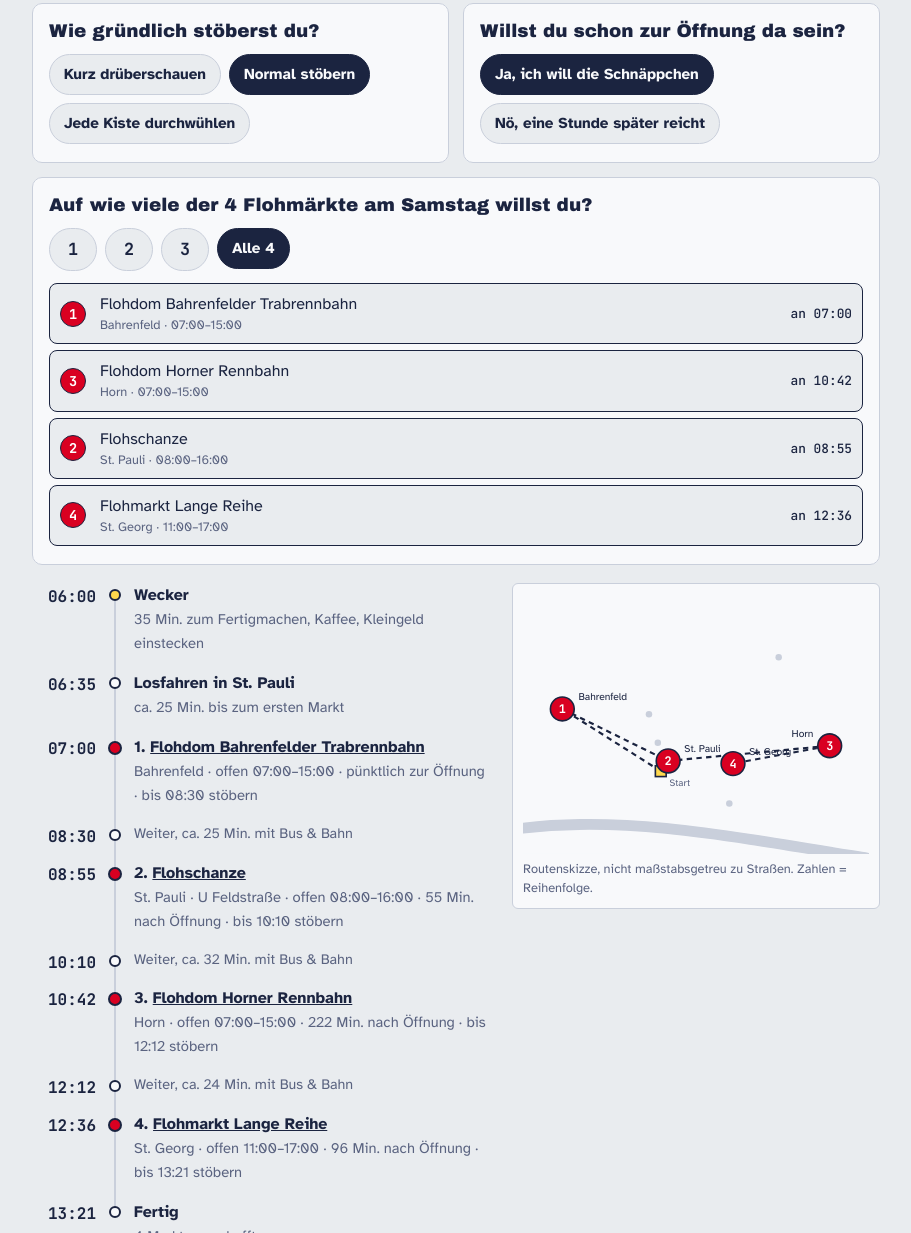
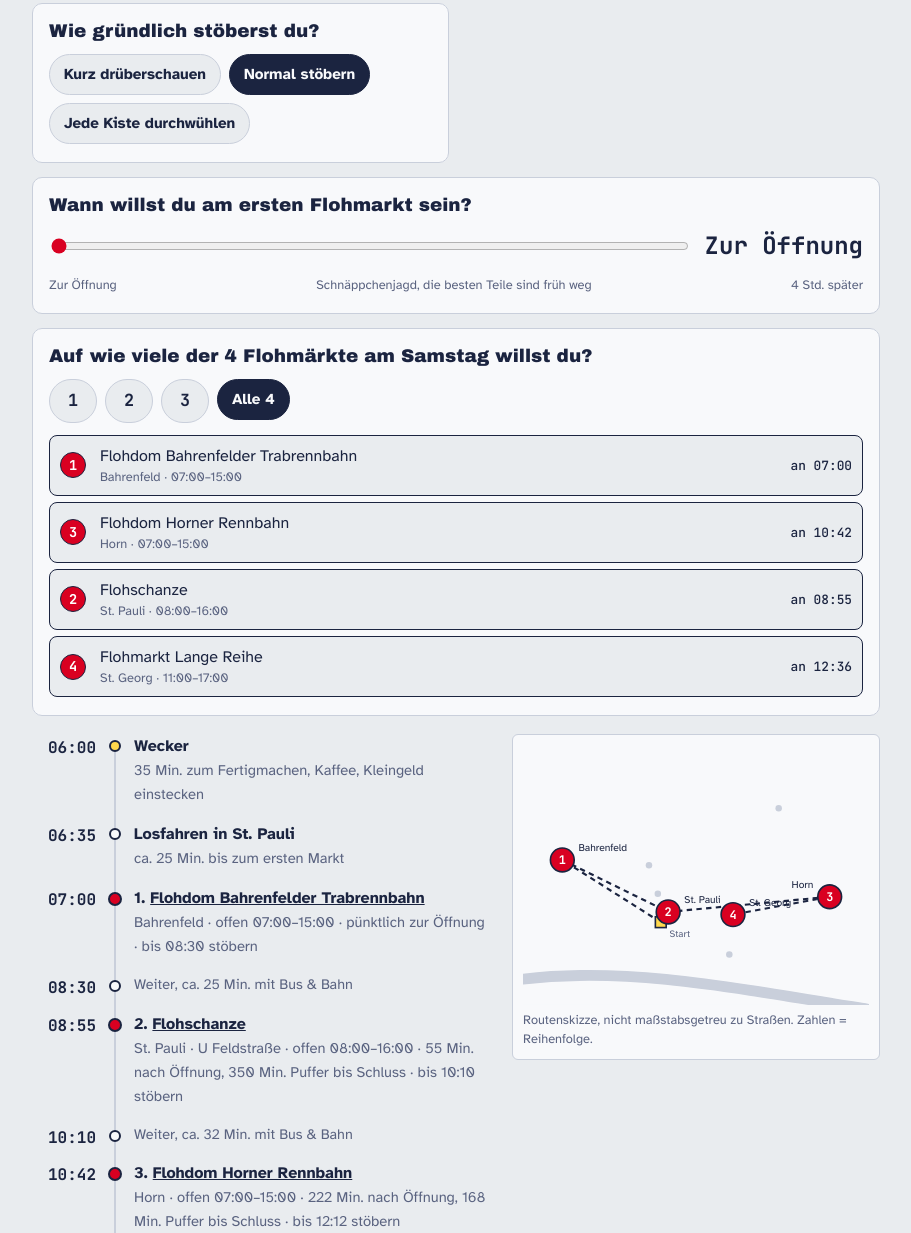
Before and after one commit to 7zawa7/flo-hh-markt, a website: page index.html in a window 1280 px wide. Shown: the part 1059-2292 px from the top of the page, without its empty margins (184-1095 px from the left). Drawn offline with Linux system fonts and the light colour scheme; a web font is replaced by a local one.

Commit message:
Startzeit als Regler, Märkte nur mit voller Stöberzeit vor Schluss
Co-Authored-By: Claude Opus 5.5 <noreply@anthropic.com>
Claude-Session: https://claude.ai/code/session_01Hox6C2G6ucWjmGWELvDbAh

```diff
--- a/index.html
+++ b/index.html
@@ -75,6 +75,9 @@ button,select{font:inherit;color:inherit}
 .pill:hover span{border-color:var(--ink)}
 .pill input:checked+span{background:var(--ink);color:var(--paper);border-color:var(--ink)}
 .pill input:focus-visible+span{outline:3px solid var(--sticker);outline-offset:2px}
+.strip{flex-wrap:nowrap;overflow-x:auto;scroll-snap-type:x proximity;padding-bottom:6px;margin-inline:-4px;padding-inline:4px;-webkit-mask-image:linear-gradient(90deg,#000 92%,transparent);mask-image:linear-gradient(90deg,#000 92%,transparent)}
+.strip .pill{flex:0 0 auto;scroll-snap-align:start}
+.strip .pill:last-child{margin-right:28px}
 .q-count .pill span{min-width:48px;justify-content:center;font-family:var(--font-mono);font-size:1.05rem}
 .q-count .pill.all span{font-family:var(--font-body);font-size:.95rem}
 .slider{display:flex;align-items:center;gap:14px}
@@ -187,7 +190,14 @@ footer{font-size:.82rem;color:var(--muted);max-width:70ch;display:grid;gap:14px}
         <div class="range-ends"><span>5 Min.</span><span id="prep-hint"></span><span>2 Std.</span></div>
       </div>
       <fieldset class="q"><legend>Wie gründlich stöberst du?</legend><div class="pills" data-key="pace"></div></fieldset>
-      <fieldset class="q"><legend>Willst du schon zur Öffnung da sein?</legend><div class="pills" data-key="goal"></div></fieldset>
+      <div class="q q-wide">
+        <label class="qlabel" for="offset">Wann willst du am ersten Flohmarkt sein?</label>
+        <div class="slider">
+          <input type="range" id="offset" min="0" max="240" step="15" value="0">
+          <output id="offset-out" for="offset" class="mono">Zur Öffnung</output>
+        </div>
+        <div class="range-ends"><span>Zur Öffnung</span><span id="offset-hint"></span><span>4 Std. später</span></div>
+      </div>
       <fieldset class="q q-wide q-count"><legend id="count-legend">Auf wie viele Flohmärkte willst du?</legend>
         <div class="pills" data-key="count"></div>
         <ul class="avail" id="avail" aria-live="polite"></ul>
@@ -302,7 +312,7 @@ function perms(arr){ if(arr.length<=1) return [arr]; const out=[];
   arr.forEach((x,i)=>perms([...arr.slice(0,i),...arr.slice(i+1)]).forEach(p=>out.push([x,...p]))); return out; }
 
 function plan(list, s){
-  const offset = s.goal==="relaxed"?60:0;
+  const offset = Number(s.offset)||0;
   const max = s.count ? Math.min(s.count, list.length) : list.length;
   let best=null;
   for(const order of perms(list)){
@@ -312,9 +322,9 @@ function plan(list, s){
       const dwell=Math.round(m.dwell*s.pace);
       let arr;
       if(t===null){ arr=m.open+offset; }
-      else { const tr=travel(last,m,s.mode); arr=Math.max(t+tr, m.open+offset); wait+=arr-(t+tr); moved+=tr; }
-      if(arr>m.close-30){ skipped.push(m); continue; }
-      const leave=Math.min(arr+dwell, m.close);
+      else { const tr=travel(last,m,s.mode); arr=Math.max(t+tr, m.open); wait+=arr-(t+tr); moved+=tr; }
+      if(arr+dwell>m.close){ skipped.push(m); continue; }
+      const leave=arr+dwell;
       visits.push({m,arr,leave,tr: last?travel(last,m,s.mode):0});
       late+=Math.max(0,arr-m.open)*(m.dwell/60);
       t=leave; last=m; dwellSum+=m.dwell;
@@ -325,7 +335,7 @@ function plan(list, s){
   return best;
 }
 
-const state = {day:null, start:"stpauli", mode:"oepnv", pace:1, goal:"early", prep:35, count:0};
+const state = {day:null, start:"stpauli", mode:"oepnv", pace:1, offset:0, prep:35, count:0};
 try{ Object.assign(state, JSON.parse(localStorage.getItem("flohwecker")||"{}")); state.day=null; }catch(e){}
 function save(){ try{ const {day,...rest}=state; localStorage.setItem("flohwecker",JSON.stringify(rest)); }catch(e){} }
 
@@ -383,7 +393,7 @@ function renderPlan(){
   rows.push(`<li><span class="t">${fmt(w.depart)}</span><span class="dot"><i></i></span><div class="body"><strong>Losfahren in ${st.name}</strong><span>ca. ${w.toFirst} Min. bis zum ersten Markt</span></div></li>`);
   w.b.visits.forEach((v,i)=>{
     if(i>0) rows.push(`<li class="travel"><span class="t">${fmt(w.b.visits[i-1].leave)}</span><span class="dot"><i></i></span><div class="body">Weiter, ca. ${v.tr} Min. ${state.mode==="rad"?"mit dem Rad":state.mode==="auto"?"mit dem Auto":"mit Bus & Bahn"}</div></li>`);
-    const early = v.arr<=v.m.open ? "pünktlich zur Öffnung" : `${v.arr-v.m.open} Min. nach Öffnung`;
+    const early = v.arr<=v.m.open ? "pünktlich zur Öffnung" : `${v.arr-v.m.open} Min. nach Öffnung, ${v.m.close-v.leave} Min. Puffer bis Schluss`;
     rows.push(`<li class="market"><span class="t">${fmt(v.arr)}</span><span class="dot"><i></i></span><div class="body"><strong>${i+1}. <a href="${v.m.url}" target="_blank" rel="noopener">${esc(v.m.name)}</a></strong><span>${esc(v.m.area)} · offen ${v.m.o}–${v.m.c} · ${early} · bis ${fmt(v.leave)} stöbern${v.m.flag?' · <span class="flag">regelmäßig, nicht im Kalender</span>':""}</span></div></li>`);
   });
   const last=w.b.visits[w.b.visits.length-1];
@@ -397,7 +407,7 @@ function renderPlan(){
 
 function drawMap(ms, start){
   const svg=document.getElementById("map");
-  const pts=[...Object.values(P)];
+  const pts=[...Object.values(P), ...(start?[start]:[])];
   const lats=pts.map(p=>p.lat), lngs=pts.map(p=>p.lng);
   const minLa=Math.min(...lats,53.545)-0.006, maxLa=Math.max(...lats,53.59)+0.006, minLo=Math.min(...lngs)-0.012, maxLo=Math.max(...lngs)+0.012;
   const X=lng=>20+(lng-minLo)/(maxLo-minLo)*280, Y=lat=>220-(lat-minLa)/(maxLa-minLa)*200;
@@ -428,8 +438,7 @@ function renderDays(){
 const Q = {
   start:Object.entries(START).map(([k,v])=>[k,v.name]),
   mode:[["oepnv","Bus & Bahn"],["rad","Fahrrad"],["auto","Auto"]],
-  pace:[[0.6,"Kurz drüberschauen"],[1,"Normal stöbern"],[1.4,"Jede Kiste durchwühlen"]],
-  goal:[["early","Ja, ich will die Schnäppchen"],["relaxed","Nö, eine Stunde später reicht"]]
+  pace:[[0.6,"Kurz drüberschauen"],[1,"Normal stöbern"],[1.4,"Jede Kiste durchwühlen"]]
 };
 const NUM = new Set(["pace","count"]);
 function pills(key, opts, current){
@@ -437,14 +446,25 @@ function pills(key, opts, current){
   box.innerHTML=opts.map(([v,l,cls])=>`<label class="pill ${cls||""}"><input type="radio" name="${key}" id="${key}-${String(v).replace(".","_")}" value="${v}" ${String(v)===String(current)?"checked":""}><span>${l}</span></label>`).join("");
   box.querySelectorAll("input").forEach(i=>i.onchange=()=>{ state[key]=NUM.has(key)?Number(i.value):i.value; save(); renderAll(); });
 }
-function prepHint(m){ return m<=15?"Zähneputzen und los":m<=30?"Kaffee to go":m<=50?"Mit Kaffee am Tisch":m<=75?"Mit richtigem Frühstück":"Ganz in Ruhe"; }
+const SLIDERS = {
+  prep:{min:5,max:120,step:5,def:35,label:m=>m+" Min.",
+        hint:m=>m<=15?"Zähneputzen und los":m<=30?"Kaffee to go":m<=50?"Mit Kaffee am Tisch":m<=75?"Mit richtigem Frühstück":"Ganz in Ruhe"},
+  offset:{min:0,max:240,step:15,def:0,
+        label:m=>m===0?"Zur Öffnung":"+"+(m<60?m+" Min.":Math.floor(m/60)+(m%60?":"+String(m%60).padStart(2,"0"):"")+" Std."),
+        hint:m=>m===0?"Schnäppchenjagd, die besten Teile sind früh weg":m<=60?"Noch gute Auswahl":m<=120?"Ausgeschlafen":"Feilschen, wenn alle einpacken wollen"}
+};
 function bind(){
   Object.keys(Q).forEach(k=>{ if(!Q[k].some(([v])=>String(v)===String(state[k]))) state[k]=Q[k][0][0]; pills(k,Q[k],state[k]); });
-  const r=document.getElementById("prep");
-  const sync=()=>{ document.getElementById("prep-out").textContent=state.prep+" Min."; document.getElementById("prep-hint").textContent=prepHint(state.prep); };
-  state.prep=Math.min(120,Math.max(5,Math.round(Number(state.prep)/5)*5||35)); r.value=state.prep; sync();
-  r.oninput=()=>{ state.prep=Number(r.value); sync(); renderHero(); renderPlan(); };
-  r.onchange=()=>save();
+  const sel=document.querySelector('.strip input:checked'); if(sel) sel.closest(".pill").scrollIntoView({block:"nearest",inline:"center"});
+  Object.entries(SLIDERS).forEach(([id,c])=>{
+    const r=document.getElementById(id);
+    let v=Math.round((Number(state[id])-c.min)/c.step)*c.step+c.min;
+    if(!Number.isFinite(v)) v=c.def; state[id]=Math.min(c.max,Math.max(c.min,v)); r.value=state[id];
+    const sync=()=>{ document.getElementById(id+"-out").textContent=c.label(state[id]); document.getElementById(id+"-hint").textContent=c.hint(state[id]); };
+    sync();
+    r.oninput=()=>{ state[id]=Number(r.value); sync(); renderHero(); renderPlan(); };
+    r.onchange=()=>save();
+  });
 }
 function renderCount(){
   const fs=document.querySelector(".q-count");
```
